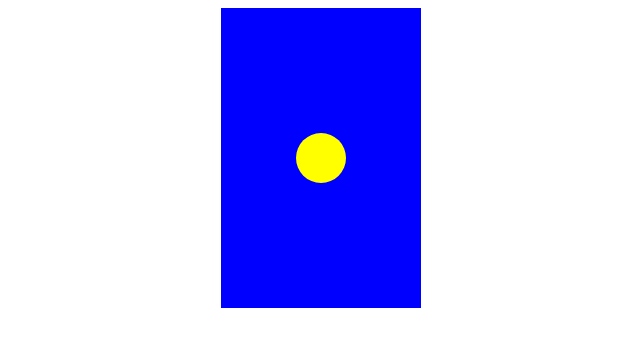
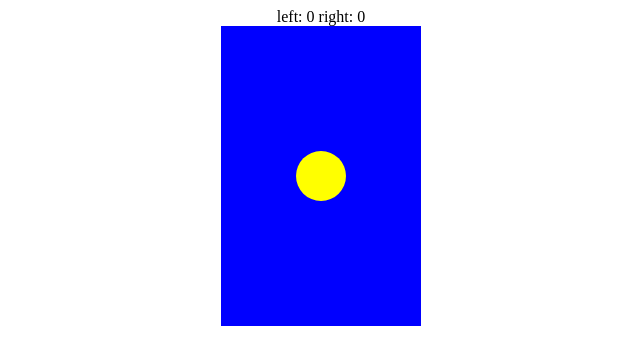
Before and after one commit to hiroko-ino/vuejs--device-motion-game, a Vue app: page / in a window 1280 px wide. Shown: the top 364 px of the page, without its empty margins (319-959 px from the left). Built offline with nearby package versions, Linux system fonts and the light colour scheme.

Commit message:
ボトルの左右のクラッシュ回数を記録

```diff
--- a/src/App.vue
+++ b/src/App.vue
@@ -1,16 +1,26 @@
 <script setup lang="ts">
-import { computed, ref } from 'vue'
+import { computed, ref, watch } from 'vue'
 import Bottle from './components/Bottle.vue'
 import Harisenbon from './components/Harisenbon.vue'
 import { useDeviceMotion } from '@vueuse/core'
 import { HARISENBON_WIDTH, BOTTLE_WIDTH } from './Const'
 
-const { accelerationIncludingGravity } = useDeviceMotion()
+const { accelerationIncludingGravity, rotationRate } = useDeviceMotion()
 
 /**
  * ハリセンボンのwrapperのref
  */
 const moveRef = ref<HTMLDivElement | null>(null)
+
+/**
+ * ボトルの左側のヒビの入った回数
+ */
+const bottleLeftClashes = ref(0)
+
+/**
+ * ボトルの右のヒビの入った回数
+ */
+ const bottleRightClashes = ref(0)
 
 /**
  * ハリセンボンのwrapperスタイルのleft
@@ -23,10 +33,22 @@ const harisenbonLeftStyle = computed(() => {
   const newPosition = currentPosition + (xTilt || 0)
   return Math.max(0, Math.min(BOTTLE_WIDTH - HARISENBON_WIDTH, newPosition)) // ボトル内に収める
 })
+
+watch(
+  harisenbonLeftStyle, () => {
+    if (harisenbonLeftStyle.value === 0) bottleLeftClashes.value++
+    if (harisenbonLeftStyle.value === BOTTLE_WIDTH - HARISENBON_WIDTH / 2) bottleRightClashes.value++
+  }
+)
+
 </script>
 
 <template>
   <div class="wrapper">
+    <div class="info">
+      left: {{ bottleLeftClashes }}
+      right: {{ bottleRightClashes }}
+    </div>
     <Bottle>
       <div ref="moveRef" class="move" :style="{ left: `${harisenbonLeftStyle}px` }">
         <Harisenbon />
```
